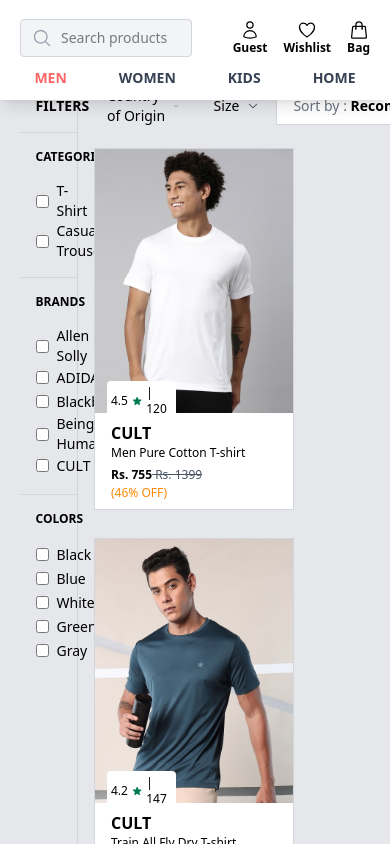
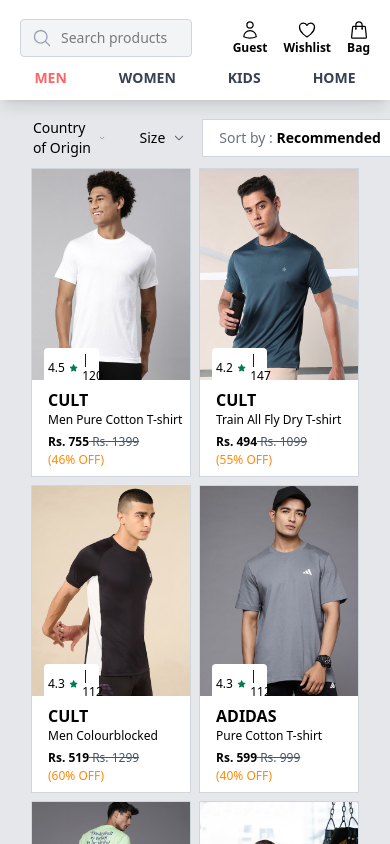
Before and after one commit to bhargav-parashar/vyoma, a React (Vite) app in the folder frontend/: page / in a window 390 px wide. Built offline with nearby package versions, Linux system fonts and the light colour scheme.

Commit message:
feat: products page responsiveness part 1

```diff
--- a/frontend/src/pages/ProductRelated/ProductsPage.jsx
+++ b/frontend/src/pages/ProductRelated/ProductsPage.jsx
@@ -47,8 +47,8 @@ const ProductsPage = () => {
   return (
     <div className="h-screen flex flex-col overflow-y-auto bg-gray-200">
 
-      <div className="mt-20 px-[5%] flex  overflow-hidden z-10 w-[100%]  h-screen overflow-y-auto ">
-        <aside className="w-1/6 h-screen border-r border-gray-300 ">
+      <div className="sm:mt-28 md:mt-20 sm:px-[1%] md:px-[5%] flex  overflow-hidden z-10 w-[100%]  h-screen overflow-y-auto ">
+        <aside className=" sm:hidden md:block w-1/6 h-screen border-r border-gray-300 ">
           <div className="h-13 flex justify-between">
             <h2 className="text-sm font-bold  p-4 ">FILTERS</h2>
             {(productsFilters.category.length > 0 ||
@@ -73,7 +73,7 @@ const ProductsPage = () => {
           />
         </aside>
 
-        <main className="w-5/6 h-cover">
+        <main className=" sm:w-6/6 md:w-5/6 h-cover">
           <div className="h-13 flex justify-start items-center gap-1 px-4">
             <div className="flex justify-start w-[100%] gap-2">
               {Pills.filterPills.map((pill) => (
@@ -116,7 +116,7 @@ const ProductsPage = () => {
             //SIZE FILTER SECTION
             selectedPill == 2 && (
               <div
-                className="grid grid-cols-[repeat(auto-fit,_minmax(100px,100px))] pt-1 pb-5  px-4 gap-x-8 gap-y-1 shadow-b-lg"
+                className=" grid grid-cols-[repeat(auto-fit,_minmax(100px,100px))] pt-1 pb-5  px-4 gap-x-8 gap-y-1 shadow-b-lg"
                 style={{ boxShadow: "0 4px 4px -4px rgba(0, 0, 0, 0.2)" }}
               >
                 {SizeList.availableSizes.map((size) => (
@@ -152,13 +152,16 @@ const ProductsPage = () => {
               />
             ))}
           </div>
-          <div className="grid grid-cols-[repeat(auto-fit,_minmax(200px,200px))] gap-7 p-4 ">
+
+          <div className="grid sm:grid-cols-[repeat(auto-fit,_minmax(160px,160px))] md:grid-cols-[repeat(auto-fit,_minmax(200px,200px))] sm:gap-2 md:gap-7 sm:p-1 md:p-4 justify-center">
+
             {filteredProducts.map((item) => (
-              <div key={item.id}>
+              <div  key={item.id}>
                 <ProductCard item={item} />
               </div>
             ))}
           </div>
+
         </main>
       </div>
       {isModalOpen && (
```
